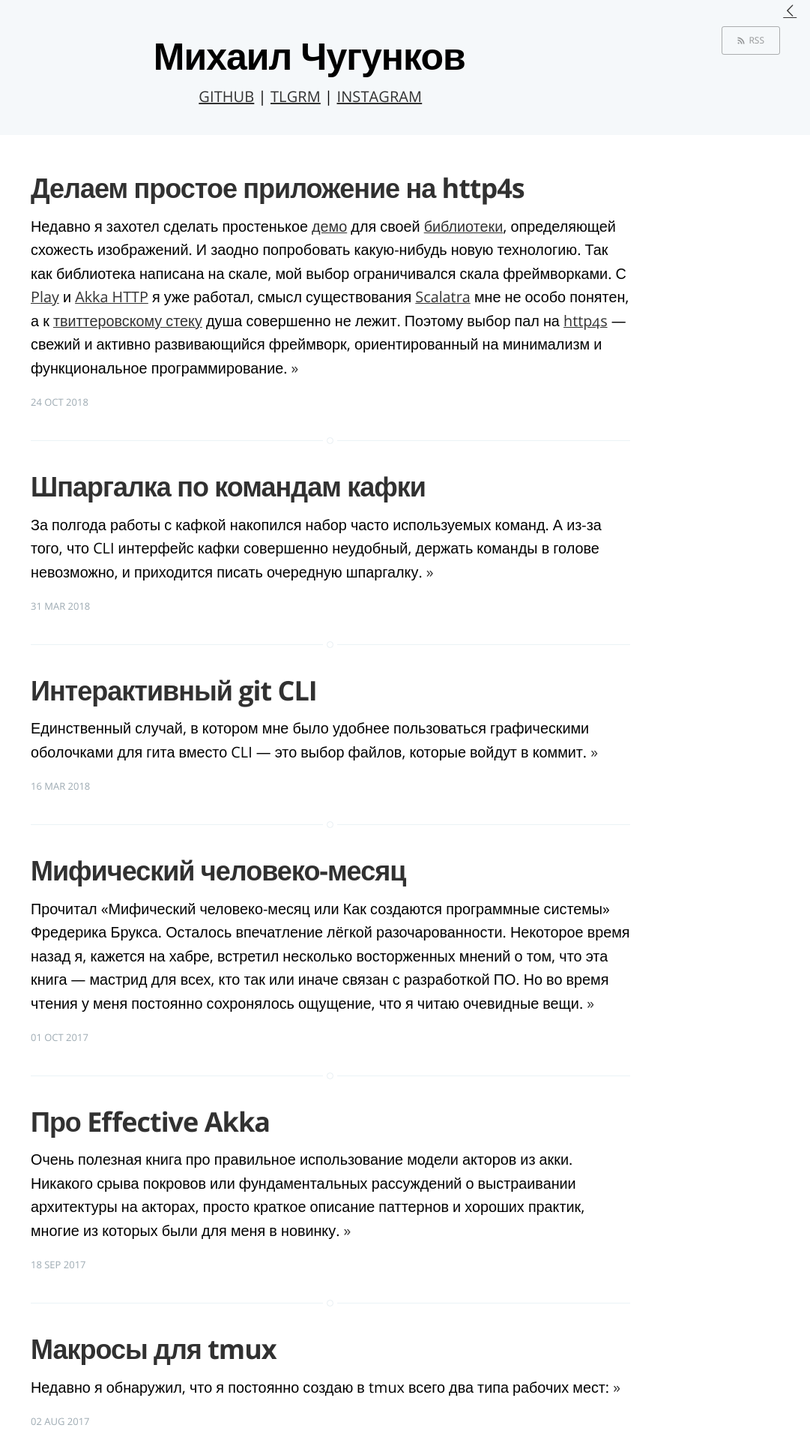
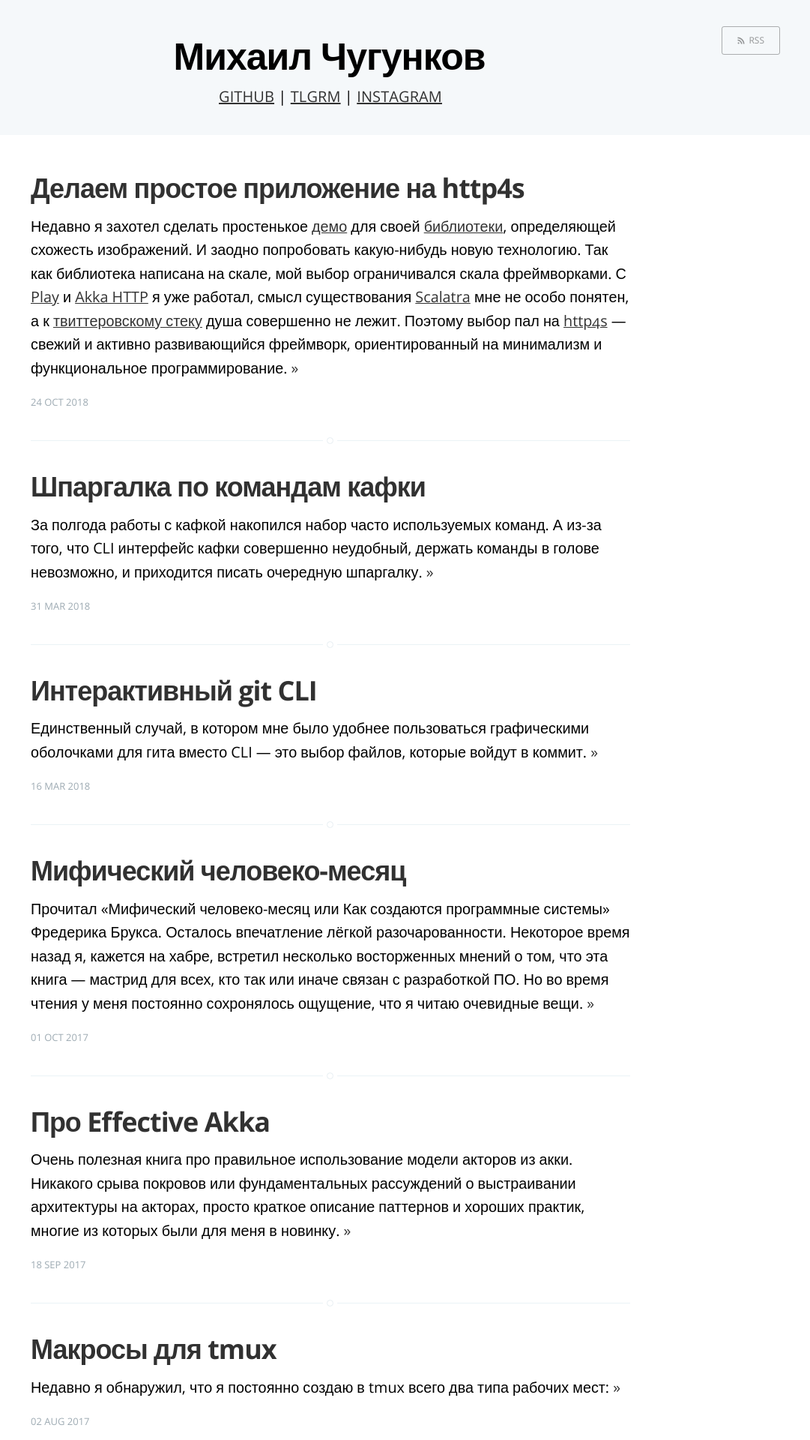
Before and after one commit to poslegm/blog, a Jekyll site: the page built from index.html, in a window 1280 px wide. Shown: the top 1920 px of the page at 75% size, without its empty margins (199-1280 px from the left). Built offline with Jekyll 4.4.1, drawn with Linux system fonts in a browser that asks for light colours; the list of posts is cut into pages by our own code.

Commit message:
Removed scroll down icon

```diff
--- a/index.html
+++ b/index.html
@@ -22,7 +22,6 @@
             </h2>
         </div>
     </div>
-    <a class="scroll-down icon-arrow-left" href="#content" data-offset="-45"><span class="hidden">Scroll Down</span></a>
 </header>
 
 
```
